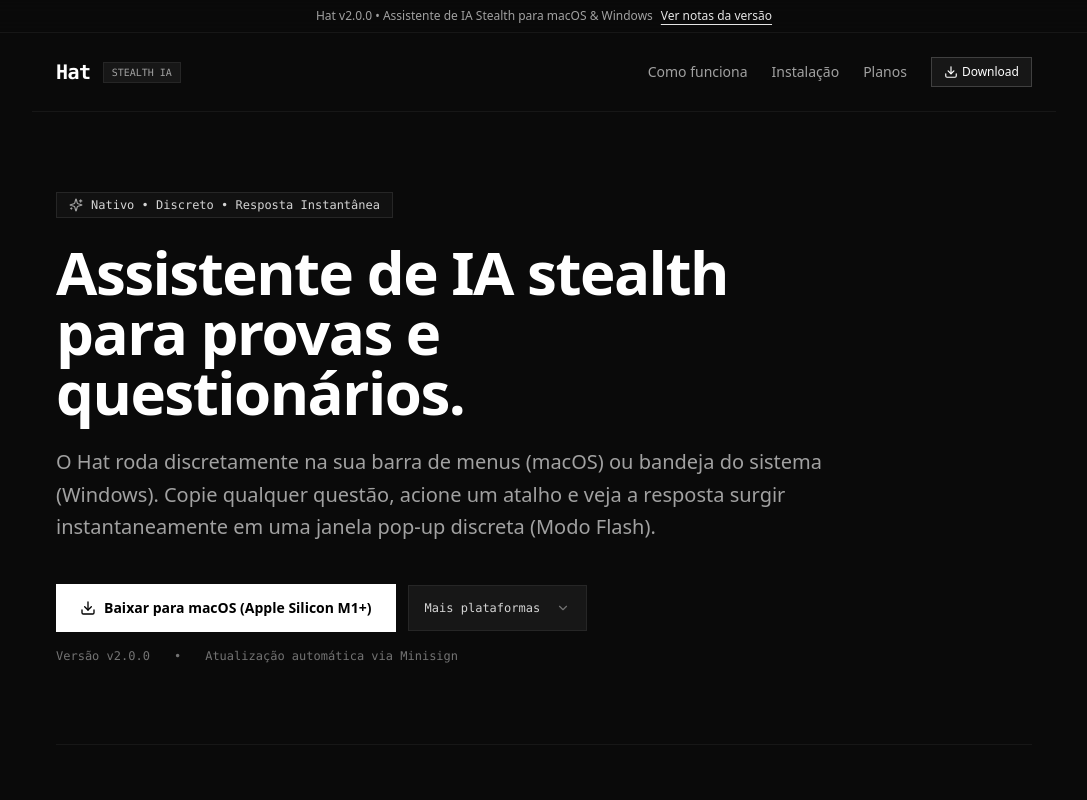
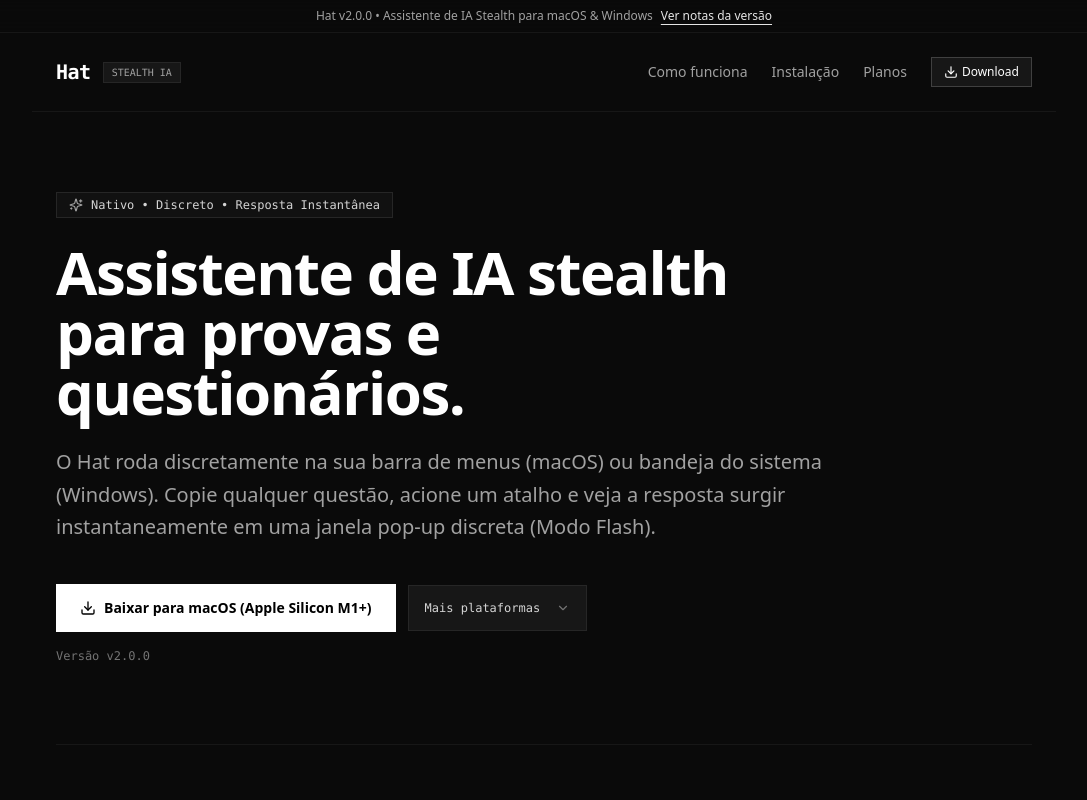
Before and after one commit to JGSimi/hat-website, a React (Vite) app: page / in a window 1280 px wide. Shown: the top 800 px of the page, without its empty margins (96-1183 px from the left). Built offline with nearby package versions, Linux system fonts and the light colour scheme; no server answers.

Commit message:
chore: remove Minisign text from hero section

```diff
--- a/src/App.tsx
+++ b/src/App.tsx
@@ -225,8 +225,6 @@
 
               <div className="flex flex-wrap items-center gap-x-6 gap-y-2 text-xs text-neutral-500 font-mono">
                 <span>Versão {releases.tag_name}</span>
-                <span>•</span>
-                <span>Atualização automática via Minisign</span>
               </div>
             </div>
           </div>
```
